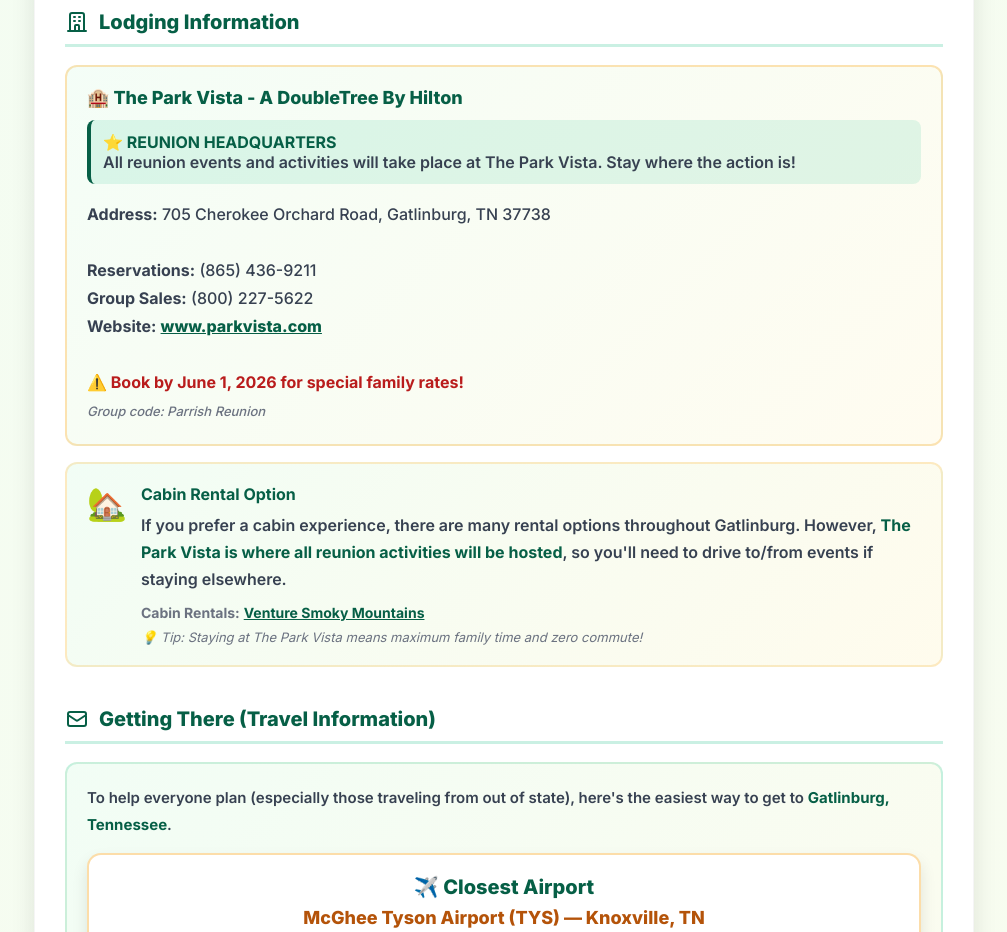
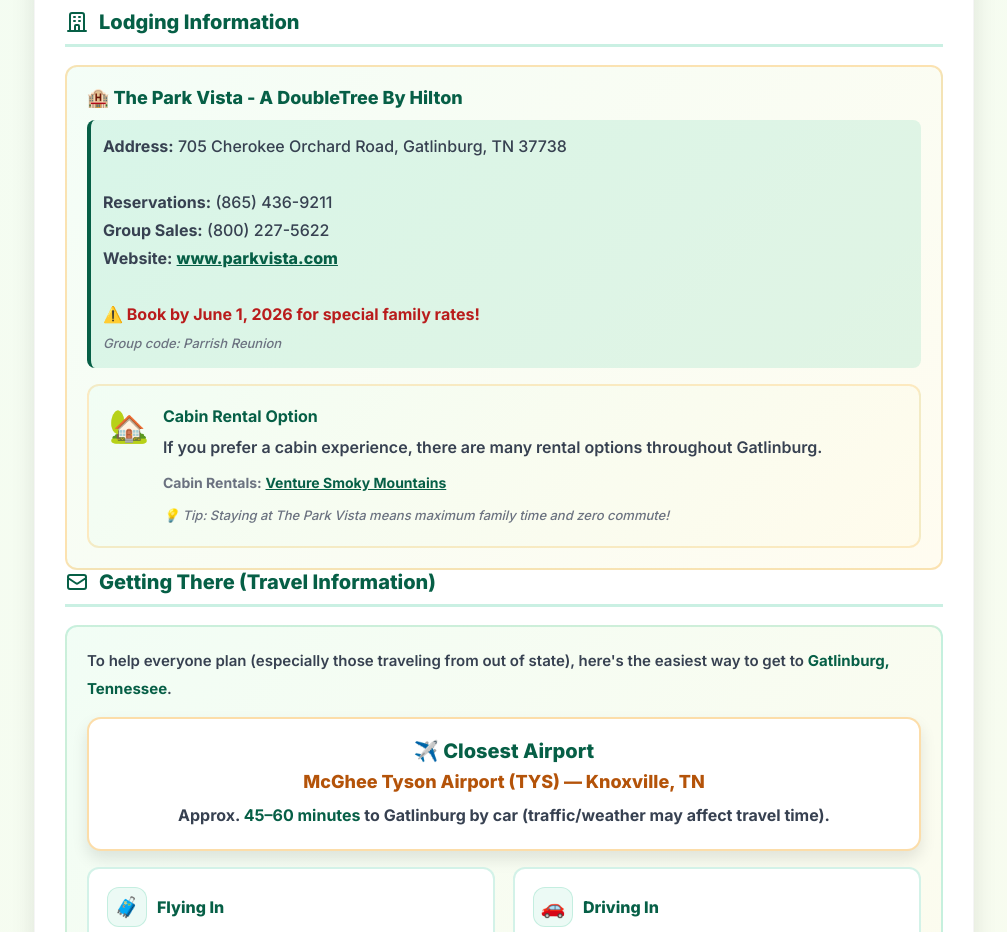
Before and after one commit to kshtajay/2026-Parrish-Reunion-Form, a plain HTML site: page index.html in a window 1280 px wide. Shown: the part 2340-3272 px from the top of the page, without its empty margins (136-1143 px from the left). Drawn offline with nearby package versions, Linux system fonts and the light colour scheme.

Commit message:
Update index.html

```diff
--- a/index.html
+++ b/index.html
@@ -887,9 +887,6 @@
   <div class="contact-box">
     <h3>🏨 The Park Vista - A DoubleTree By Hilton</h3>
     <div style="background: rgba(16,185,129,.12); border-left: 4px solid var(--green-800); padding: 12px; border-radius: 8px; margin-bottom: 16px;">
-      <strong style="color: var(--green-800);">⭐ REUNION HEADQUARTERS</strong><br>
-      <span style="color: var(--muted); font-weight: 600;">All reunion events and activities will take place at The Park Vista. Stay where the action is!</span>
-    </div>
 
     <p>
       <strong>Address:</strong> 705 Cherokee Orchard Road, Gatlinburg, TN 37738<br><br>
@@ -909,8 +906,7 @@
       <div>
         <strong style="color: var(--green-800); font-size: 16px; display: block; margin-bottom: 8px;">Cabin Rental Option</strong>
         <p style="margin: 0; color: var(--muted); line-height: 1.7; font-weight: 600;">
-          If you prefer a cabin experience, there are many rental options throughout Gatlinburg. However, <strong style="color: var(--green-800);">The Park Vista is where all reunion activities will be hosted</strong>, so you'll need to drive to/from events if staying elsewhere.
-        </p>
+          If you prefer a cabin experience, there are many rental options throughout Gatlinburg.</p>
         <p style="margin: 10px 0 0 0; color: #6b7280; font-size: 14px;">
           <strong>Cabin Rentals:</strong>
           <a href="https://www.venturesmokymountains.com" target="_blank" style="color: var(--green-800); text-decoration: underline; font-weight: 700;">Venture Smoky Mountains</a>
@@ -1388,7 +1384,7 @@
 
   <script>
     // ===== CONFIGURATION =====
-    const SHEETS_WEBAPP_URL = "https://script.google.com/macros/s/AKfycbzZMKzwKPc5264w5dP7fuhUCWSkyUESj-V-sNQ0hbSBGTBO44s-bnAN2LhQRDWeNyt1cQ/exec";
+    const SHEETS_WEBAPP_URL = "https://script.google.com/macros/s/AKfycbyxdqQaPq8jmPl5Xm-gZSI5P_tGAIlBXTGuLcs_oUXsja3ETLssjRBtFlzcd4HqTS2waA/exec";
     const ZELLE_CONTACT = "(305) 898-3321";
     const EARLY_BIRD_END = new Date("2026-03-20T23:59:59");
     const REGULAR_END = new Date("2026-05-15T23:59:59");
```
